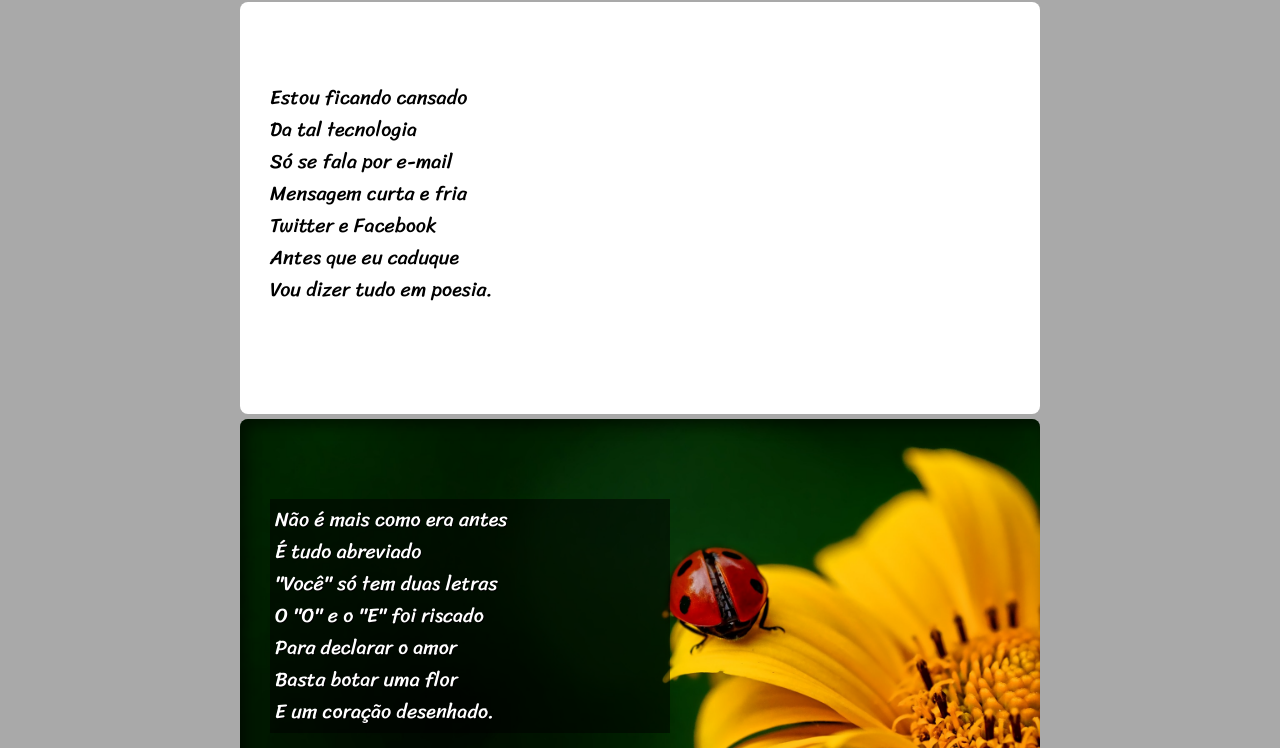
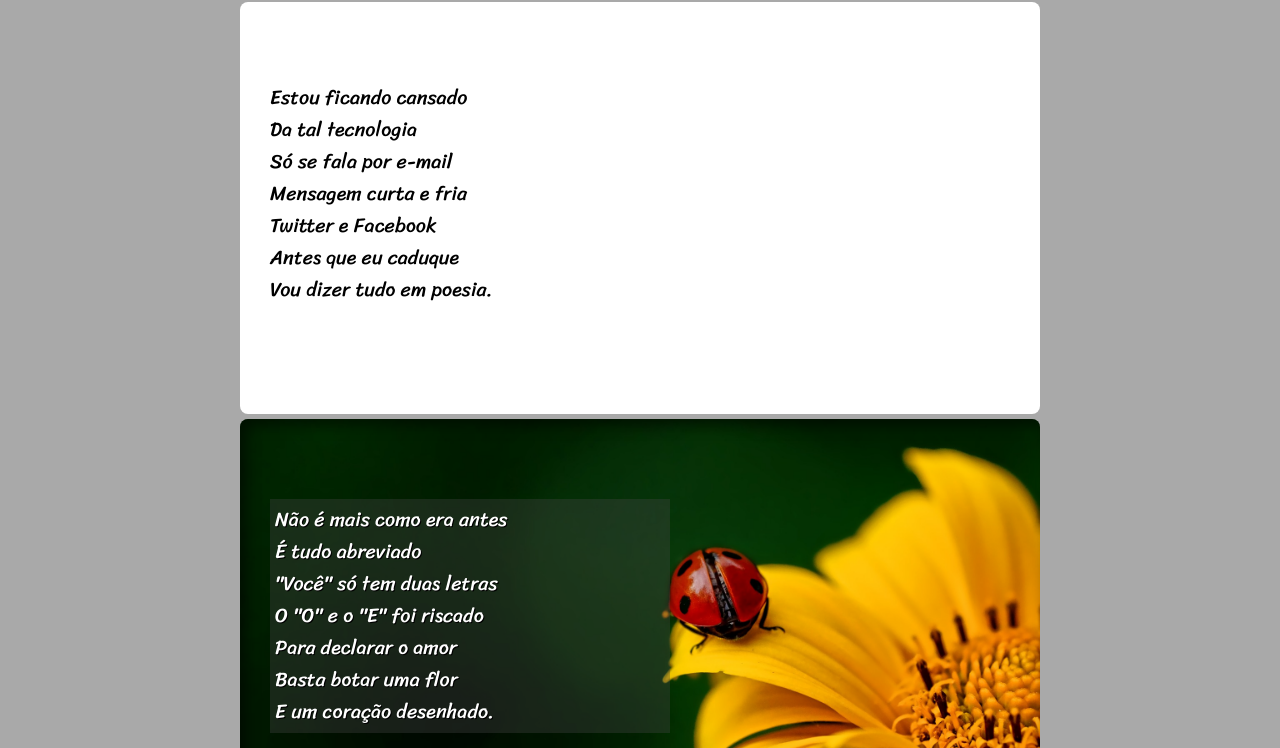
Before and after one commit to lucas-biel/desafio-cordel, a plain HTML site: page index.html in a window 1280 px wide. Shown: the part 204-952 px from the top of the page. Drawn offline with Linux system fonts and the light colour scheme.

Commit message:
update: alteração da cor do background

```diff
--- a/style/style.css
+++ b/style/style.css
@@ -20,7 +20,7 @@ section p {
 }
 
 .image p {
-  background-color: rgba(0, 0, 0, 0.514);
+  background-color: rgba(71, 71, 71, 0.349);
   width: 40rem;
   padding: 0.5rem;
 
```
